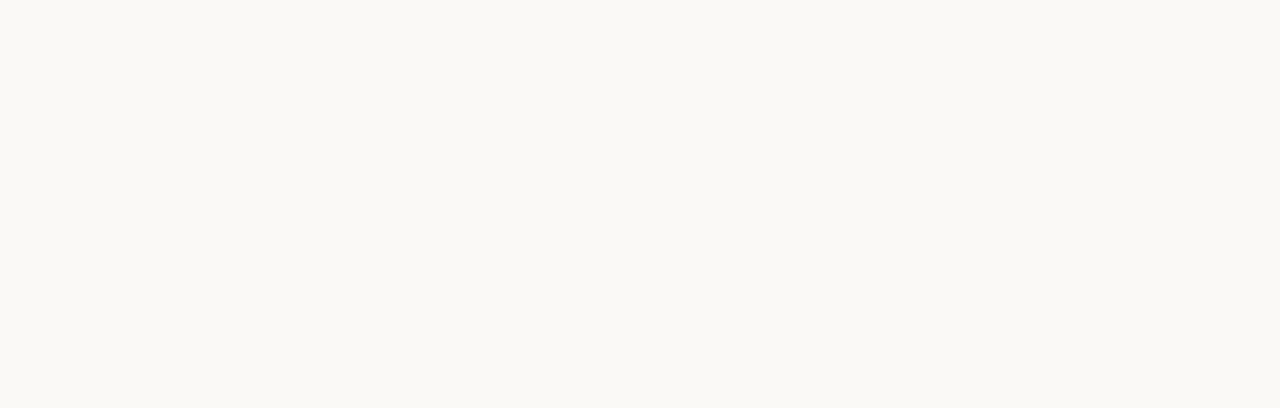
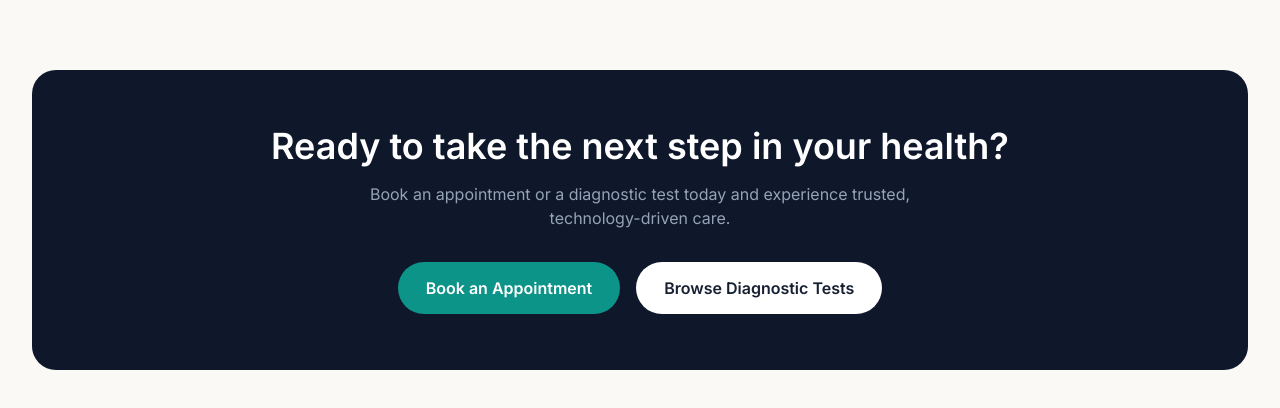
Before and after one commit to Mostofa-zaman/Diognostic, a Next.js app: page / in a window 1280 px wide. Shown: the part 7015-7423 px from the top of the page. Before the commit the page ends 6989 px from the top, so only its background shows below. Built offline with nearby package versions, Linux system fonts and the light colour scheme.

Commit message:
feat(home/AppointmentCTA.jsx): add health CTA content and appointment buttons

```diff
--- a/src/app/page.jsx
+++ b/src/app/page.jsx
@@ -8,6 +8,7 @@ import HealthPackages from "@/components/home/HealthPackages";
 import WhyChooseUs from "@/components/home/WhyChooseUs";
 import HomeCollectionPromo from "@/components/home/HomeCollectionPromo";
 import HealthTips from "@/components/home/HealthTips";
+import AppointmentCTA from "@/components/home/AppointmentCTA";
 
 export default function HomePage() {
   return (
@@ -24,6 +25,7 @@ export default function HomePage() {
       <WhyChooseUs/>
       <HomeCollectionPromo/>
       <HealthTips/>
+      <AppointmentCTA/>
     </>
   );
 }
--- /dev/null
+++ b/src/components/home/AppointmentCTA.jsx
@@ -0,0 +1,28 @@
+import Button from "../common/Button";
+
+
+export default function AppointmentCTA() {
+  return (
+      <section className="section-py">
+        <div className="container-xl">
+          <div className="rounded-3xl bg-navy-900 px-8 py-14 text-center md:px-16">
+            <h2 className="font-display text-3xl font-semibold text-white md:text-4xl">
+              Ready to take the next step in your health?
+            </h2>
+            <p className="mx-auto mt-4 max-w-xl text-navy-300">
+              Book an appointment or a diagnostic test today and experience trusted,
+              technology-driven care.
+            </p>
+            <div className="mt-8 flex flex-wrap justify-center gap-4">
+              <Button href="/appointment" variant="primary" size="lg">
+                Book an Appointment
+              </Button>
+              <Button href="/tests" variant="white" size="lg">
+                Browse Diagnostic Tests
+              </Button>
+            </div>
+          </div>
+        </div>
+      </section>
+  );
+}
```
